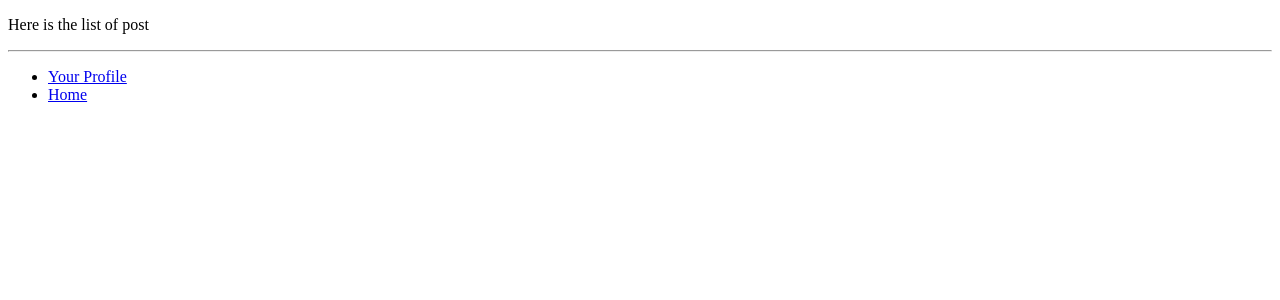
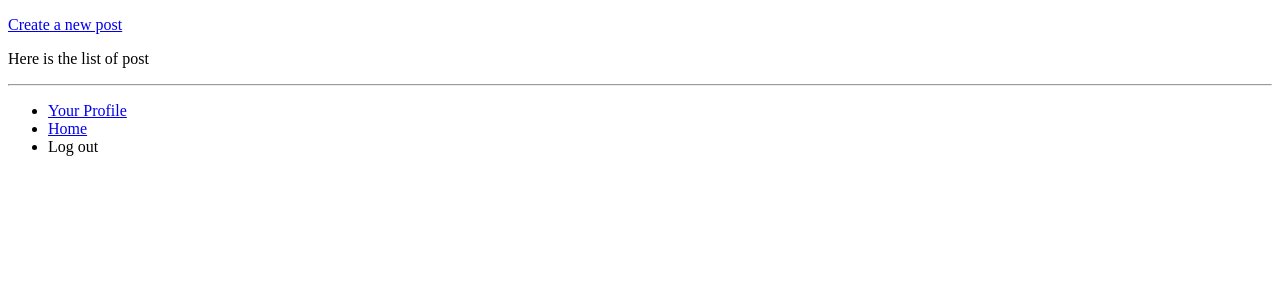
Before and after one commit to duchungvu/servex, a Django app: page /posts/ in a window 1280 px wide. Shown: the top 300 px of the page. Run offline with Django 3.2, Linux system fonts and the light colour scheme; the visitor is signed in with stand-in values (Sample User, id 1); data that the repository does not hold is empty.

Commit message:
finish post creation

```diff
--- a/nacsa/settings.py
+++ b/nacsa/settings.py
@@ -119,3 +119,6 @@ USE_TZ = True
 # https://docs.djangoproject.com/en/3.0/howto/static-files/
 
 STATIC_URL = '/static/'
+
+# Redirect after logging out
+LOGOUT_REDIRECT_URL = '/'
--- a/nacsa/urls.py
+++ b/nacsa/urls.py
@@ -16,6 +16,9 @@ Including another URLconf
 from django.contrib import admin
 from django.urls import path, include
 from posts import views
+from django.contrib.auth.views import LogoutView
+from . import settings
+
 
 urlpatterns = [
     path('admin/', admin.site.urls),
@@ -23,5 +26,6 @@ urlpatterns = [
     path('register/', views.register, name='register'),
     path('login/', views.user_login, name='login'),
     path('posts/', include('posts.urls')),
-    path('profile', views.ProfileView.as_view(), name='profile')
+    path('profile/<int:pk>/', views.ProfileView.as_view(), name='profile'),
+    path('logout/', LogoutView.as_view(), {'next_page': settings.LOGOUT_REDIRECT_URL}, name='logout')
 ]
--- a/posts/templates/base.html
+++ b/posts/templates/base.html
@@ -18,8 +18,9 @@
         <div>
             <ul>
                 {% if user.is_authenticated %}
-                    <li><a href="{% url 'profile' %}">Your Profile</a></li>
+                    <li><a href="{% url 'profile' user.id %}">Your Profile</a></li>
                     <li><a href="{% url 'posts:post-list' %}">Home</a></li>
+                    <li><a href="{% url 'logout' %}"></a>Log out</li>
                 {% else %}
                     <li><a href="{% url 'register' %}">Sign Up</a></li>
                     <li><a href="{% url 'login' %}">Login</a></li>
--- a/posts/templates/posts/postlist.html
+++ b/posts/templates/posts/post-list.html
@@ -1,11 +1,12 @@
 {% extends "base.html" %}
 
 {% block body_block %}
+<p><a href="{% url 'posts:post-create' %}">Create a new post</a></p>
 <p>Here is the list of post</p>
 {% if post_list %}
     <ul>
     {% for post in post_list %}
-    <li><a href="{% url 'posts:post' post.id %}">{{ post.title }}</a> </li>
+    <li><a href="{% url 'posts:post' post.id %}">{{ post.title }}</a></li>
     {% endfor %}
     </ul>
 {% endif %}
--- a/posts/templates/posts/post.html
+++ b/posts/templates/posts/post.html
@@ -2,6 +2,8 @@
 
 {% block body_block %}
 <h1>{{ post.title }}</h1>
-<p>Seeker: {{ post.seeker }}</p>
-<p>{{ post.description }}</p>
+<p>Seeker: <a href="{% url 'profile' post.seeker.id %}">{{ post.seeker }}</a></p>
+<p>Description:</p>
+<p style ="white-space: pre-wrap;"> {{ post.description }}</p>
+<p>Status: {{ post.status }}</p>
 {% endblock %}
--- a/posts/urls.py
+++ b/posts/urls.py
@@ -5,5 +5,6 @@ from . import views
 app_name = 'posts'
 urlpatterns = [
     path('', views.PostListView.as_view(), name='post-list'),
-    path('post/<int:pk>', views.PostView.as_view(), name='post')
+    path('post/<int:pk>', views.PostView.as_view(), name='post'),
+    path('create/', views.create_post, name='post-create')
 ]
--- a/posts/views.py
+++ b/posts/views.py
@@ -1,10 +1,12 @@
-from django.shortcuts import render
-from .forms import UserForm, UserProfileForm
+from django.shortcuts import render, get_object_or_404
+from .forms import UserForm, UserProfileForm, PostForm
 from django.contrib.auth import authenticate, login
 from django.http import HttpResponseRedirect, HttpResponse
+from django.contrib.auth.mixins import LoginRequiredMixin
 from django.urls import reverse
 from django.views import generic
 from .models import Post, UserProfile
+from django.contrib.auth.models import User
 
 # Create your views here.
 def index(request):
@@ -62,20 +64,57 @@ def user_login(request):
     else:
         return render(request, 'users/login.html')
 
+
+def create_post(request):
+    if request.user and request.method == 'POST':
+        post_form = PostForm(data=request.POST)
+
+        if post_form.is_valid():
+            seeker = request.user.userprofile
+            post = post_form.save(commit=False)
+            post.seeker = seeker
+            post.save()
+            return HttpResponseRedirect(reverse('posts:post-list'))
+        else:
+            print(post_form.errors)
+    else:
+        post_form = PostForm()
+
+    return render(request,
+        'posts/post_form.html',
+        {'post_form': post_form})
+
+
+
+
 class PostView(generic.DetailView):
     model = Post
     template_name = "posts/post.html"
 
+
 class PostListView(generic.ListView):
-    template_name = 'posts/postlist.html'
+    template_name = 'posts/post-list.html'
     context_object_name = 'post_list'
 
     def get_queryset(self):
         return Post.objects.all()
 
+
 class ProfileView(generic.ListView):
-    model = UserProfile
+    model = Post
     template_name = "posts/profile.html"
+    context_object_name = 'post_list'
 
     def get_queryset(self):
-        return UserProfile.objects.all()
+        id = self.kwargs['pk']
+        target_profile = get_object_or_404(UserProfile, pk = id)
+        return Post.objects.filter(seeker=target_profile)
+
+
+class PostCreate(LoginRequiredMixin, generic.CreateView):
+    model = Post
+    fields = ['title', 'description', 'points', 'req_skill']
+
+    def form_valid(self, form):
+        form.instance.author = self.request.user
+        return super().form_valid(form)
```
Also changed, not shown: posts/forms.py (+7 -2 lines), posts/models.py (+7 -5 lines), posts/templates/posts/post_form.html (added, +22 -0 lines), posts/templates/posts/profile.html (+5 -3 lines), posts/migrations/0003_auto_20200326_1833.py (added).
